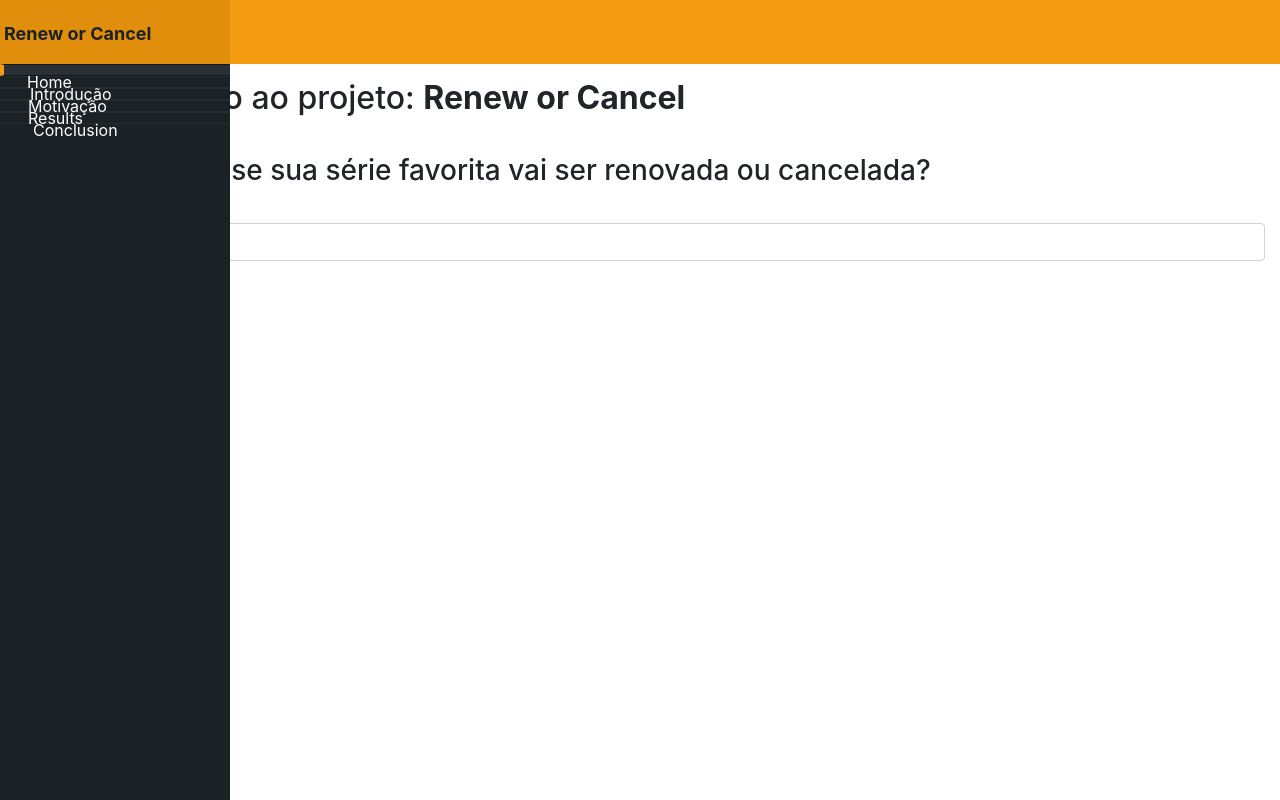
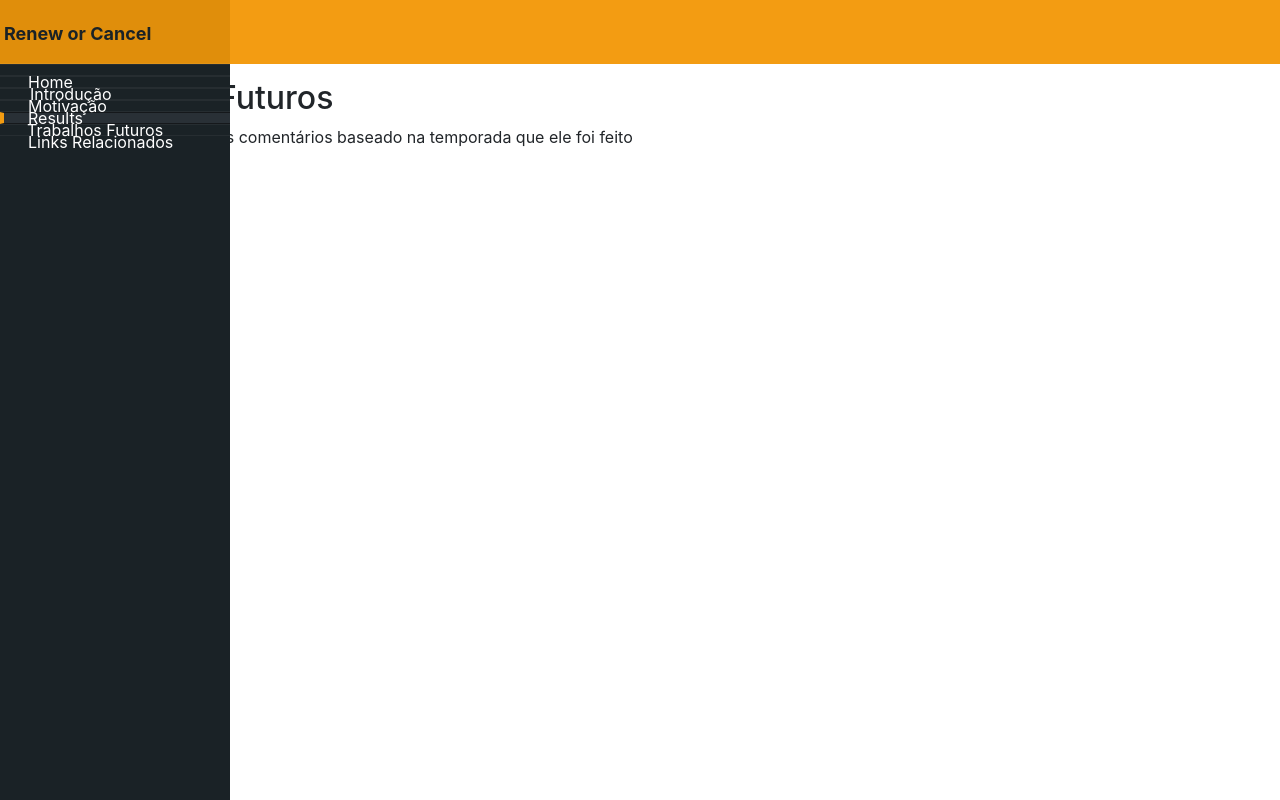
Before and after one commit to pcatherine/roc-frontend, a React (Create React App) app: page /future in a window 1280 px wide. Before the commit this address led to /. Built offline with nearby package versions, Linux system fonts and the light colour scheme; what @fortawesome/fontawesome would draw is missing.

Commit message:
Adicionando mais informações no relatório

```diff
--- a/src/App.js
+++ b/src/App.js
@@ -4,6 +4,8 @@ import { BrowserRouter, Route, Redirect, Switch } from "react-router-dom";
 import Home from "./pages/Home";
 import Introduction from "./pages/Introducion";
 import Motivation from "./pages/Motivation";
+import Future from "./pages/Future";
+import Links from "./pages/Links";
 
 
 export default class App extends React.Component {
@@ -16,6 +18,8 @@ export default class App extends React.Component {
           <Route exact path="/" component={Home} />
           <Route exact path="/introduction" component={Introduction} />
           <Route exact path="/motivation" component={Motivation} />
+          <Route exact path="/future" component={Future} />
+          <Route exact path="/links" component={Links} />
 
           <Redirect to="/" />
         </Switch>
--- a/src/components/Layout/Layout.js
+++ b/src/components/Layout/Layout.js
@@ -34,9 +34,13 @@ export default function Layout(props) {
             <FontAwesome icon="check-circle" size="lg" />
             <span>Results</span>
           </Link>
-          <Link to="/Conclusion">
-            <FontAwesome icon="award" size="lg" />
-            <span style={{ paddingLeft: "23px" }}>Conclusion</span>
+          <Link to="/future">
+            <FontAwesome icon="brain" size="lg" />
+            <span >Trabalhos Futuros</span>
+          </Link>
+          <Link to="/links">
+            <FontAwesome icon="link" size="lg" />
+            <span >Links Relacionados</span>
           </Link>
         </Sidebar.MenuTop>
       </Sidebar>
--- /dev/null
+++ b/src/pages/Future.js
@@ -0,0 +1,13 @@
+import React from "react";
+import Layout from "../components/Layout/Layout";
+
+export default class Motivation extends React.Component {
+  render() {
+    return (
+      <Layout>
+        <h2>Trabalho Futuros</h2>
+        <p>colocar peso para os comentários baseado na temporada que ele foi feito</p>
+      </Layout>
+    )
+  }
+}
--- /dev/null
+++ b/src/pages/Links.js
@@ -0,0 +1,15 @@
+import React from "react";
+import Layout from "../components/Layout/Layout";
+
+export default class Motivation extends React.Component {
+  render() {
+    return (
+      <Layout>
+        <h2>Links Relacionados</h2>
+        <a href="https://github.com/pcatherine/roc-frontend">Frontend</a><br/>
+        <a href="https://github.com/pcatherine/roc-backend">Backend</a><br/>
+        <a href="https://github.com/pcatherine/roc-python">Classificador</a>
+      </Layout>
+    )
+  }
+}
```
